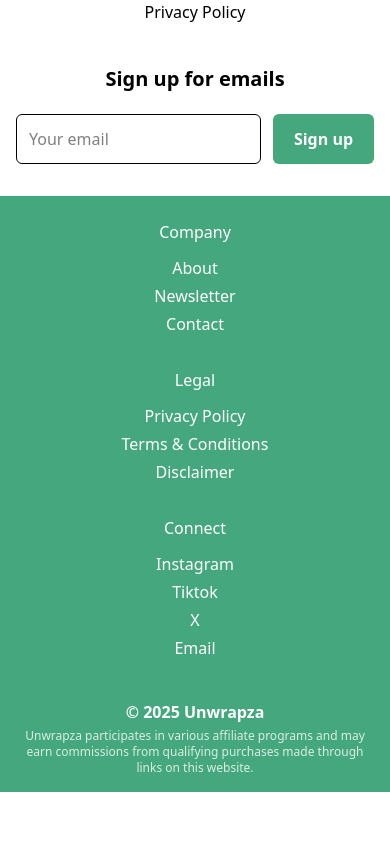
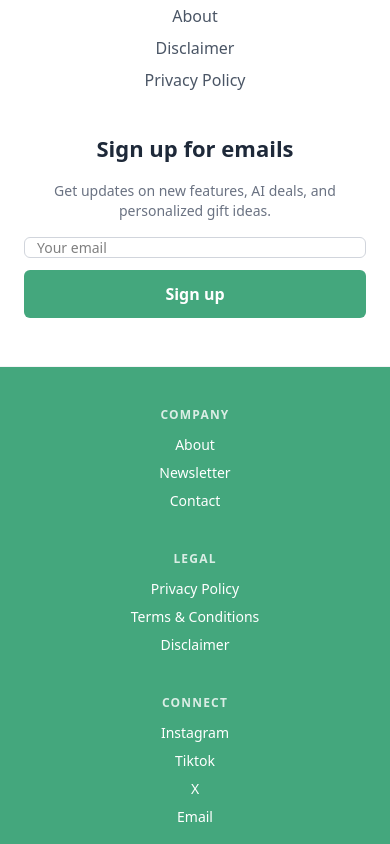
Before and after one commit to unwrapza-official/unwrapza-app, a React (Vite) app: page / in a window 390 px wide. Shown: the part 1860-2704 px from the top of the page. Before the commit the page ends 2652 px from the top, so only its background shows below. Built offline with nearby package versions, Linux system fonts and the light colour scheme; no server answers; the database is empty.

Commit message:
bijwerkingen

```diff
--- a/package.json
+++ b/package.json
@@ -17,6 +17,7 @@
     "@tailwindcss/vite": "^4.0.1",
     "firebase": "^12.5.0",
     "framer-motion": "^12.23.24",
+    "lucide-react": "^0.553.0",
     "react": "^18.3.1",
     "react-dom": "^18.3.1",
     "react-router-dom": "^7.1.1"
--- a/src/components/Footer.jsx
+++ b/src/components/Footer.jsx
@@ -1,108 +1,189 @@
 var currentYear = new Date().getFullYear();
 
 const Footer = () => {
-    return(
-        <footer className="w-full">
-            {/* Top Colors */}
-            <div className="w-full h-1.5 flex justify-evenly">
-                <div className="flex-1 h-full" style={{ backgroundColor: "#FFFB84" }}></div>
-                <div className="flex-1 h-full" style={{ backgroundColor: "#84FF96" }}></div>
-                <div className="flex-1 h-full" style={{ backgroundColor: "#84F3FF" }}></div>
-                <div className="flex-1 h-full" style={{ backgroundColor: "#84B9FF" }}></div>
-                <div className="flex-1 h-full" style={{ backgroundColor: "#9084FF" }}></div>
-                <div className="flex-1 h-full" style={{ backgroundColor: "#DC84FF" }}></div>
-                <div className="flex-1 h-full" style={{ backgroundColor: "#FF84F7" }}></div>
-                <div className="flex-1 h-full" style={{ backgroundColor: "#FF787A" }}></div>
+  return (
+    <footer className="w-full bg-white">
+      {/* 🌈 Top Colors */}
+      <div className="w-full h-1 flex">
+        <div className="flex-1" style={{ backgroundColor: "#FFFB84" }}></div>
+        <div className="flex-1" style={{ backgroundColor: "#84FF96" }}></div>
+        <div className="flex-1" style={{ backgroundColor: "#84F3FF" }}></div>
+        <div className="flex-1" style={{ backgroundColor: "#84B9FF" }}></div>
+        <div className="flex-1" style={{ backgroundColor: "#9084FF" }}></div>
+        <div className="flex-1" style={{ backgroundColor: "#DC84FF" }}></div>
+        <div className="flex-1" style={{ backgroundColor: "#FF84F7" }}></div>
+        <div className="flex-1" style={{ backgroundColor: "#FF787A" }}></div>
       </div>
 
-            {/* Top Footer */}
-            <div className="md:max-w-[1200px] min-h-[300px] mx-auto flex flex-col md:flex-row flex-wrap mt-[30px] gap-10 px-4 md:px-0">
-                {/* Need Help */}
-                <div className="flex-1 flex flex-col gap-5 text-center md:text-left items-center md:items-start">
-                    <h1 className="font-semibold text-[20px]">
-                        Need help?
-                    </h1>
-                    <button className="border-2 border-[#44A77D] w-[200px] h-[50px] font-semibold hover:cursor-pointer hover:bg-[#44A77D] hover:text-white transition">
+      {/* 💬 Top Section */}
+      <div className="max-w-[1200px] mx-auto px-6 sm:px-8 md:px-10 py-12 grid grid-cols-1 sm:grid-cols-2 lg:grid-cols-3 gap-10 border-b border-gray-100">
+        {/* Help Section */}
+        <div className="flex flex-col items-center sm:items-start text-center sm:text-left space-y-4">
+          <h2 className="font-semibold text-[22px] text-gray-800">Need help?</h2>
+          <p className="text-gray-500 text-sm max-w-[260px] sm:max-w-full">
+            Our support team is happy to assist you with anything related to Unwrapza.
+          </p>
+          <button className="border-2 border-[#44A77D] w-full sm:w-[200px] h-[48px] rounded-md font-semibold text-gray-800 hover:bg-[#44A77D] hover:text-white transition-all duration-300">
             Contact us
           </button>
         </div>
 
-                {/* Pages */}
-                <div className="flex-1 flex flex-col gap-5 text-center md:text-left items-center md:items-start">
-                    <h1 className="font-semibold text-[20px]">
-                        Pages
-                    </h1>
-                    <ul className="w-auto space-y-2">
-                        <li><a href="/">About</a></li>
-                        <li><a href="/disclaimer">Disclaimer</a></li>
-                        <li><a href="/privacy">Privacy Policy</a></li>
+        {/* Pages Section */}
+        <div className="flex flex-col items-center sm:items-start text-center sm:text-left space-y-4">
+          <h2 className="font-semibold text-[22px] text-gray-800">Pages</h2>
+          <ul className="space-y-2 text-gray-600">
+            <li>
+              <a href="/" className="hover:text-[#44A77D] transition-colors">
+                About
+              </a>
+            </li>
+            <li>
+              <a href="/disclaimer" className="hover:text-[#44A77D] transition-colors">
+                Disclaimer
+              </a>
+            </li>
+            <li>
+              <a href="/privacy" className="hover:text-[#44A77D] transition-colors">
+                Privacy Policy
+              </a>
+            </li>
           </ul>
         </div>
 
         {/* Newsletter */}
-                <div className="flex flex-1 flex-col gap-5 text-center md:text-left items-center md:items-start">
-                    <h1 className="font-semibold text-[20px]">
-                        Sign up for emails
-                    </h1>
-                    <div className="flex sm:flex-row w-full justify-center md:justify-start gap-3 sm:gap-2">
+        <div className="flex flex-col items-center sm:items-start text-center sm:text-left space-y-4">
+          <h2 className="font-semibold text-[22px] text-gray-800">Sign up for emails</h2>
+          <p className="text-gray-500 text-sm max-w-[300px]">
+            Get updates on new features, AI deals, and personalized gift ideas.
+          </p>
+          <div className="flex flex-col sm:flex-row gap-3 w-full sm:w-auto">
             <input
               type="email"
-                            className="sm:w-[300px] h-[50px] border-1 pl-3 rounded-md focus:outline-none focus:ring-2 focus:ring-[#44A77D]"
               placeholder="Your email"
+              aria-label="Email address"
+              className="flex-1 h-[48px] border border-gray-300 rounded-md px-3 text-sm focus:outline-none focus:ring-2 focus:ring-[#44A77D] transition-all"
             />
-                        <button className="bg-[#44A77D] text-white md:px-4 rounded-md font-semibold hover:bg-[#004a31] duration-200 w-full sm:w-auto">
+            <button className="bg-[#44A77D] text-white font-semibold px-5 h-[48px] rounded-md hover:bg-[#004a31] transition-all">
               Sign up
             </button>
           </div>
         </div>
       </div>
 
-            {/* Middle Footer */}
-            <div className="bg-[#44A77D] mt-8">
-                <div className="md:max-w-[1200px] mx-auto flex flex-col md:flex-row flex-wrap justify-between gap-8 p-6 text-white text-center md:text-left">
-                    <div className="flex-1 flex flex-col gap-3 min-w-[200px]">
-                        <h1 className="font-medium">Company</h1>
-                        <ul className="space-y-1">
-                            <li><a href="/about">About</a></li>
-                            <li><a href="/newsletter">Newsletter</a></li>
-                            <li><a href="/newsletter">Contact</a></li>
+      {/* 🌿 Middle Footer */}
+      <div className="bg-[#44A77D] text-white">
+        <div className="max-w-[1200px] mx-auto px-6 sm:px-8 md:px-10 py-10 grid grid-cols-1 sm:grid-cols-2 lg:grid-cols-3 gap-10 text-center sm:text-left">
+          {/* Company */}
+          <div>
+            <h3 className="uppercase text-xs tracking-widest text-white/80 font-semibold mb-3">
+              Company
+            </h3>
+            <ul className="space-y-2 text-sm">
+              <li>
+                <a href="/about" className="hover:opacity-80 transition-opacity">
+                  About
+                </a>
+              </li>
+              <li>
+                <a href="/newsletter" className="hover:opacity-80 transition-opacity">
+                  Newsletter
+                </a>
+              </li>
+              <li>
+                <a href="/contact" className="hover:opacity-80 transition-opacity">
+                  Contact
+                </a>
+              </li>
             </ul>
           </div>
 
-                    <div className="flex-1 flex flex-col gap-3 min-w-[200px]">
-                        <h2 className="font-medium">Legal</h2>
-                        <ul className="space-y-1">
-                            <li><a href="/privacy">Privacy Policy</a></li>
-                            <li><a href="/terms">Terms & Conditions</a></li>
-                            <li><a href="/disclaimer">Disclaimer</a></li>
+          {/* Legal */}
+          <div>
+            <h3 className="uppercase text-xs tracking-widest text-white/80 font-semibold mb-3">
+              Legal
+            </h3>
+            <ul className="space-y-2 text-sm">
+              <li>
+                <a href="/privacy" className="hover:opacity-80 transition-opacity">
+                  Privacy Policy
+                </a>
+              </li>
+              <li>
+                <a href="/terms" className="hover:opacity-80 transition-opacity">
+                  Terms & Conditions
+                </a>
+              </li>
+              <li>
+                <a href="/disclaimer" className="hover:opacity-80 transition-opacity">
+                  Disclaimer
+                </a>
+              </li>
             </ul>
           </div>
 
-                    <div className="flex-1 flex flex-col gap-3 min-w-[200px]">
-                        <h2 className="font-medium">Connect</h2>
-                        <ul className="space-y-1">
-                            <li><a href="https://instagram.com/unwrapza" target="_blank" rel="noopener noreferrer">Instagram</a></li>
-                            <li><a href="https://tiktok.com/@unwrapza" target="_blank" rel="noopener noreferrer">Tiktok</a></li>
-                            <li><a href="https://x.com/unwrapza" target="_blank" rel="noopener noreferrer">X</a></li>
-                            <li><a href="mailto:info@unwrapza.com">Email</a></li>
+          {/* Connect */}
+          <div>
+            <h3 className="uppercase text-xs tracking-widest text-white/80 font-semibold mb-3">
+              Connect
+            </h3>
+            <ul className="space-y-2 text-sm">
+              <li>
+                <a
+                  href="https://instagram.com/unwrapza"
+                  target="_blank"
+                  rel="noreferrer"
+                  className="hover:opacity-80 transition-opacity"
+                >
+                  Instagram
+                </a>
+              </li>
+              <li>
+                <a
+                  href="https://tiktok.com/@unwrapza"
+                  target="_blank"
+                  rel="noreferrer"
+                  className="hover:opacity-80 transition-opacity"
+                >
+                  Tiktok
+                </a>
+              </li>
+              <li>
+                <a
+                  href="https://x.com/unwrapza"
+                  target="_blank"
+                  rel="noreferrer"
+                  className="hover:opacity-80 transition-opacity"
+                >
+                  X
+                </a>
+              </li>
+              <li>
+                <a
+                  href="mailto:info@unwrapza.com"
+                  className="hover:opacity-80 transition-opacity"
+                >
+                  Email
+                </a>
+              </li>
             </ul>
           </div>
         </div>
       </div>
 
-            {/* Bottom Footer */}
-            <div className="bg-[#44A77D]">
-                <div className="md:max-w-[1200px] mx-auto text-center py-4 px-4 md:px-0">
-                    <p className="text-white font-semibold">
+      {/* ⚖️ Bottom */}
+      <div className="bg-[#44A77D] border-t border-white/20">
+        <div className="max-w-[1200px] mx-auto text-center py-5 px-6">
+          <p className="text-white font-semibold text-sm">
             © {currentYear} Unwrapza
           </p>
-                    <p className="text-white text-xs opacity-80 mt-1 max-w-[800px] mx-auto">
-                        Unwrapza participates in various affiliate programs and may earn commissions from qualifying purchases made through links on this website.
+          <p className="text-white/90 text-xs mt-2 leading-relaxed max-w-[700px] mx-auto">
+            Unwrapza participates in affiliate programs and may earn commissions
+            from qualifying purchases made through links on this website.
           </p>
         </div>
       </div>
     </footer>
-    )
-}
+  );
+};
 
 export default Footer;
--- a/src/components/Header.jsx
+++ b/src/components/Header.jsx
@@ -3,13 +3,24 @@
 import { faBars, faTimes, faCircleUser, faCalendarDays, faMagnifyingGlass, faEye, faCaretDown } from '@fortawesome/free-solid-svg-icons'
 import CategoriesDropDown from './CategoriesDropDown'
 import { Link } from 'react-router-dom'
+import Sidebar from "./Sidebar";
 
 
 const Header = () => {
-    const [menuOpen, setMenuOpen] = useState(false);
+
     const [categoriesMenuOpen, setCategoriesMenuOpen] = useState(false);
+    const [isSideBarOpen, setIsSidebarOpen] = useState(false);
     const [headerHeight, setHeaderHeight] = useState(0);
     const headerRef = useRef(null);
+
+    const categories = [
+        "Tech Gifts",
+        "Fashion",
+        "Home & Living",
+        "Toys",
+        "Personalized",
+        "Eco-Friendly",
+    ];
 
     useEffect(() => {
         if(headerRef.current) setHeaderHeight(headerRef.current.offsetHeight);
@@ -45,12 +56,21 @@
 
                             {/* Hamburger + Logo (mobiel) */}
                             <div className="flex w-1/3 justify-start items-center gap-2 md:hidden">
-                            <button onClick={() => setMenuOpen(!menuOpen)}>
+                            <button onClick={() => setIsSidebarOpen(!isSideBarOpen)}>
                                 <FontAwesomeIcon
-                                icon={menuOpen ? faTimes : faBars}
+                                icon={isSideBarOpen ? faTimes : faBars}
                                 className="text-[#44A77D] text-3xl"
                                 />
                             </button>
+
+                            {/* Sidebar-component */}
+                            <Sidebar
+                                isOpen={isSideBarOpen}
+                                onClose={() => setIsSidebarOpen(false)}
+                                categories={categories}
+                                headerHeight={headerHeight}
+                            />
+
                             <h1 className="text-[#44A77D] font-bold text-3xl font-roboto hover:cursor-pointer">
                                 Unwrapza
                             </h1>
--- /dev/null
+++ b/src/components/Sidebar.jsx
@@ -0,0 +1,93 @@
+import { motion, AnimatePresence } from "framer-motion";
+import { useEffect } from "react";
+import { X } from "lucide-react";
+
+const Sidebar = ({ isOpen, onClose, categories = [], headerHeight = 0 }) => {
+
+  useEffect(() => {
+    if (isOpen) {
+      document.body.style.overflow = "hidden";
+      document.documentElement.style.overflow = "hidden"; // voor zekerheid op mobile Safari
+    } else {
+      document.body.style.overflow = "";
+      document.documentElement.style.overflow = "";
+    }
+    return () => {
+      document.body.style.overflow = "";
+      document.documentElement.style.overflow = "";
+    };
+  }, [isOpen]);
+
+  return (
+    <AnimatePresence>
+      {isOpen && (
+        <>
+          {/* 🔳 Donkere overlay (onder de header) */}
+          <motion.div
+            className="fixed left-0 right-0 bottom-0 bg-black/40 z-40 md:hidden"
+            style={{ top: `${headerHeight}px` }}
+            initial={{ opacity: 0 }}
+            animate={{ opacity: 1 }}
+            exit={{ opacity: 0 }}
+            onClick={onClose}
+          />
+
+          {/* 🧭 Sidebar-panel */}
+          <motion.aside
+            className="fixed left-0 w-full sm:w-2/3 bg-white z-50 shadow-2xl flex flex-col md:hidden"
+            style={{
+              top: `${headerHeight}px`,
+              height: `calc(100vh - ${headerHeight}px)`,
+            }}
+            initial={{ x: "-100%" }}
+            animate={{ x: 0 }}
+            exit={{ x: "-100%" }}
+            transition={{ type: "spring", stiffness: 100, damping: 20 }}
+          >
+            {/* Header */}
+            <div className="flex items-center justify-between p-4 border-b border-gray-200">
+              <h2 className="text-lg text-[#44A77D] font-semibold italic">Unwrapza Menu</h2>
+              <button
+                onClick={onClose}
+                className="p-2 rounded-full hover:bg-gray-100 transition"
+              >
+                <X className="w-6 h-6 text-[#44A77D]" />
+              </button>
+            </div>
+
+            {/* Categorieën */}
+            <nav className="flex-1 overflow-y-auto px-5 py-4">
+              {categories.length > 0 ? (
+                <ul className="space-y-3">
+                  {categories.map((cat, index) => (
+                    <li key={index}>
+                      <button
+                        className="w-full text-left text-lg text-gray-800 font-medium py-2 px-3 rounded-md hover:bg-gray-100 transition"
+                        onClick={() => {
+                          console.log(`Clicked ${cat}`);
+                          onClose();
+                        }}
+                      >
+                        {cat}
+                        <div className="w-full h-[1px] bg-gray-200 mt-2"></div>
+                      </button>
+                    </li>
+                  ))}
+                </ul>
+              ) : (
+                <p className="text-gray-500 text-sm">No categories available.</p>
+              )}
+            </nav>
+
+            {/* Footer */}
+            <div className="p-5 border-t border-gray-200 text-sm text-gray-500 text-center">
+              <p>© {new Date().getFullYear()} Unwrapza</p>
+            </div>
+          </motion.aside>
+        </>
+      )}
+    </AnimatePresence>
+  );
+};
+
+export default Sidebar;
--- a/src/pages/HomePage.jsx
+++ b/src/pages/HomePage.jsx
@@ -1,6 +1,6 @@
 import React from 'react';
 import UnwrapzaAI from '../components/UnwrapzaAI/UnwrapzaAI';
-import HomePageProductsComponent from '../components/HomePageProductsComponent';
+import HomePageProductsComponent from '../components/HomePageProductGrid';
 
 const HomePage = () => {
 
```
Also changed, not shown: src/components/HomePageProductGrid.jsx (renamed from src/components/HomePageProductsComponent.jsx, +19 -10 lines), 1 other file (tests, documents, lock files or other folders). Lines whose indentation alone changed are shown as unchanged.
